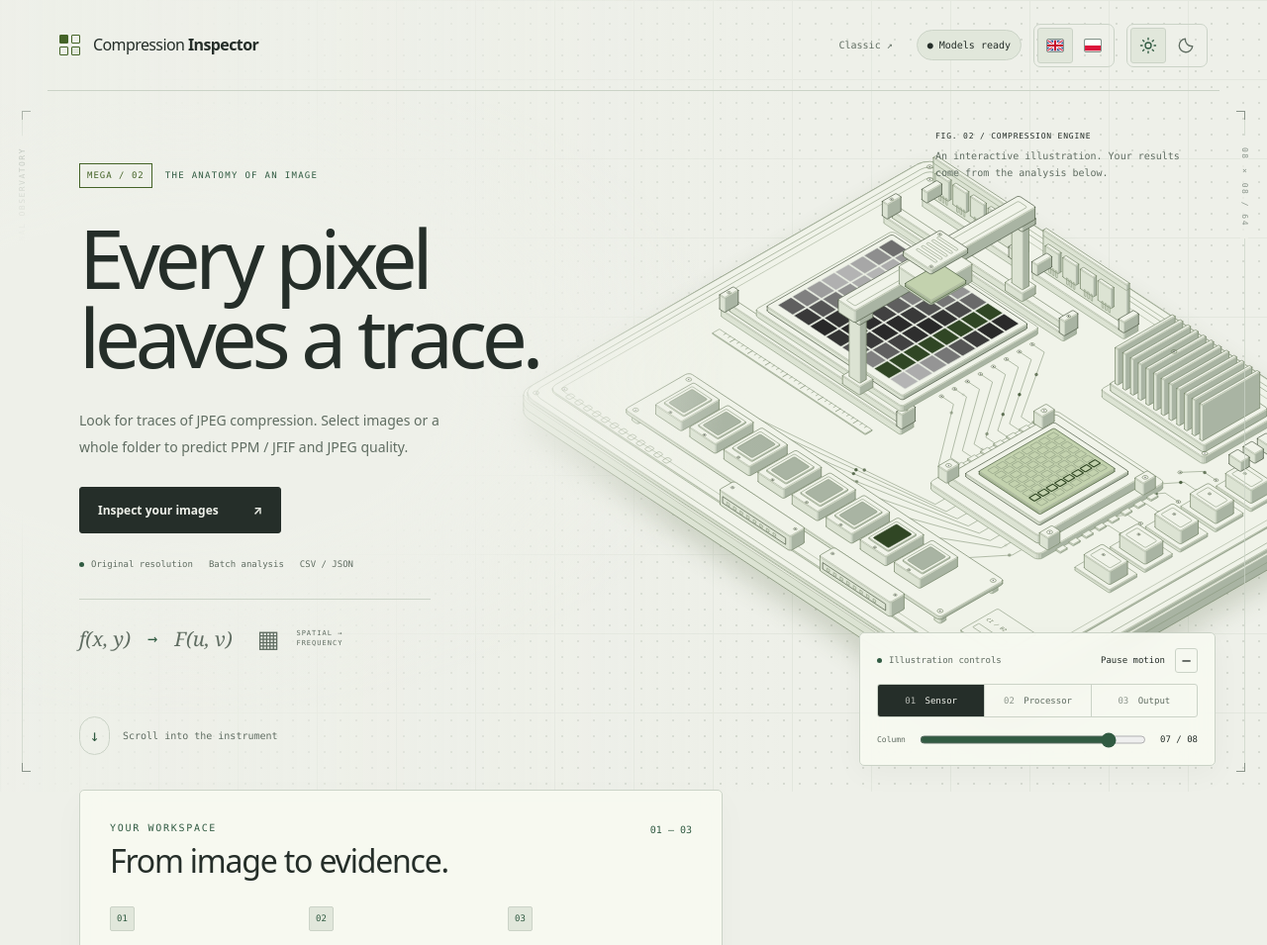
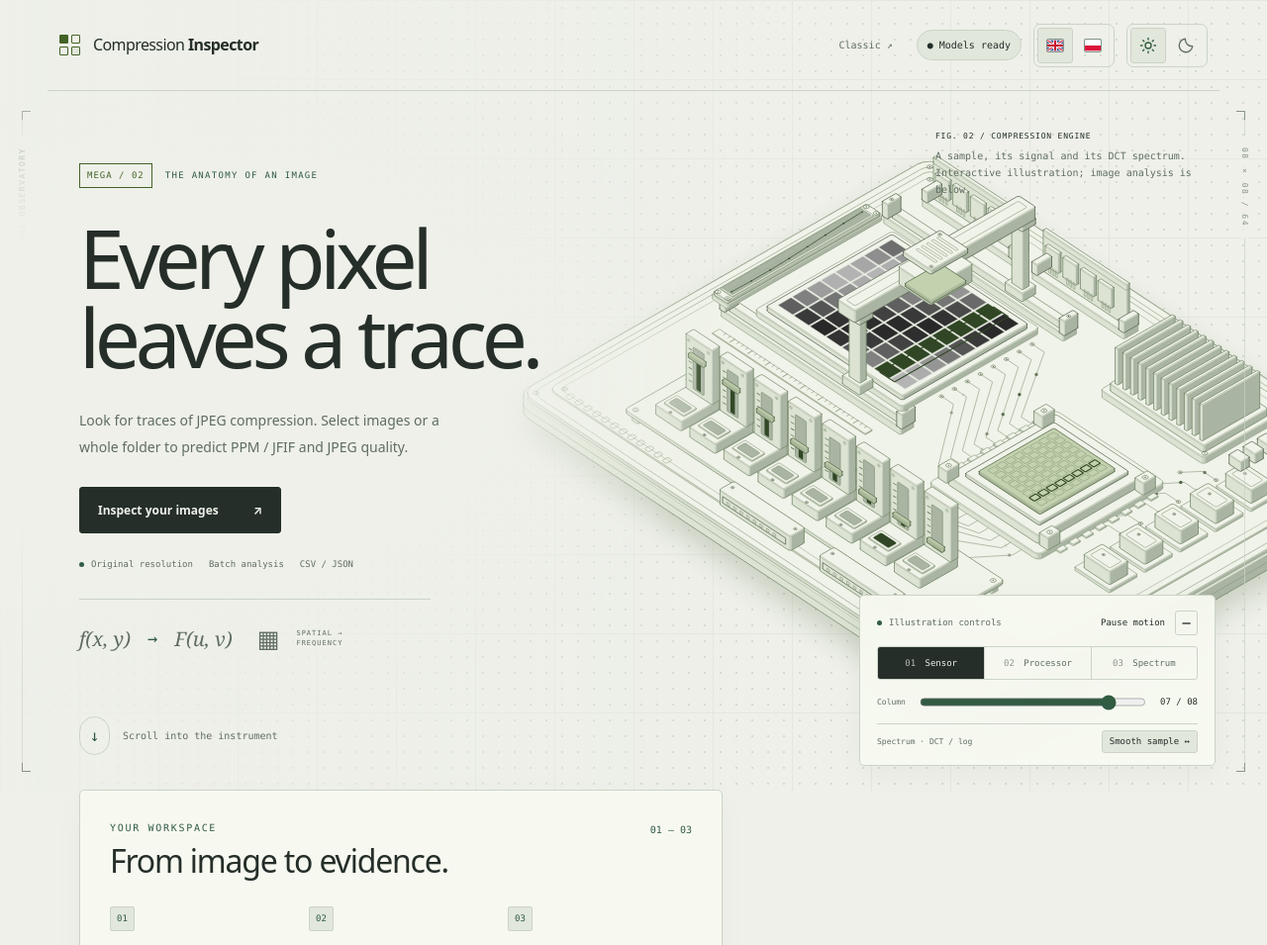
Before and after one commit to Macsok/JPEG-Compression-Traces-in-Facial-Biometrics, a Flask app: page / in a window 1280 px wide. Shown: the top 955 px of the page at 99% size. Run offline with Flask 3, Linux system fonts and the light colour scheme; parts of the project's set-up code (start-up, migrations or seed data) failed here and were passed over; some libraries are stand-ins or nearby versions.

Commit message:
Refine background with interactive signal spectrum and simplify report

```diff
--- a/compression-web/app/static/app.js
+++ b/compression-web/app/static/app.js
@@ -49,34 +49,28 @@
   row.append(td); return td;
 }
 function errorText(result) { return t('error.' + (result.error_code || 'server'), result.error_params || {}); }
-function confidenceText(result) {
-  if (result.classification_diagnostics?.status === 'baseline') return t('confidenceUnsupported');
-  // Avoid turning a near-one probability into a claim of absolute certainty.
-  return result.confidence > 99.9 ? '>' + number(99.9, 1) + '%' : number(result.confidence, 3) + '%';
-}
 function addResult(result) {
   const row = document.createElement('tr');
   const name = cell(row, result.filename);
   if (result.thumbnail) {
     const img = document.createElement('img'); img.src = result.thumbnail; img.alt = ''; img.loading = 'lazy'; name.prepend(img);
   }
-  if (!result.success) { const td = cell(row, errorText(result)); td.colSpan = 4; }
+  if (!result.success) { const td = cell(row, errorText(result)); td.colSpan = 3; }
   else {
     const label = cell(row, ''); const badge = document.createElement('span');
     badge.className = 'badge ' + result.format.toLowerCase(); badge.textContent = result.format; label.append(badge);
-    const confidence = cell(row, confidenceText(result));
-    confidence.title = t('confidenceExplanation');
-    if (result.classification_diagnostics?.status === 'baseline') {
-      confidence.className = 'confidence-unsupported';
-      const note = document.createElement('small'); note.textContent = t('confidenceBaseline'); confidence.append(note);
-    }
     const quality = cell(row, number(result.predicted_quality, 1), 'quality');
     if (result.format === 'PPM') { const note = document.createElement('small'); note.textContent = t('ppmNote'); quality.append(note); }
     const details = document.createElement('details'); const summary = document.createElement('summary'); summary.textContent = t('featureDetails');
     const pre = document.createElement('pre');
     pre.textContent = `${t('probabilities')}:\n${JSON.stringify(result.probabilities, null, 2)}\n\n${t('indicators')}:\n${JSON.stringify(result.indicators, null, 2)}\n\n${t('width')}: ${result.width}\n${t('height')}: ${result.height}\n${t('duration')}: ${number(result.elapsed_seconds, 3)}`;
     if (result.classification_diagnostics) pre.textContent += `\n\n${t('confidenceDiagnostics')}:\n${JSON.stringify(result.classification_diagnostics, null, 2)}`;
-    details.append(summary, pre); cell(row, '').append(details);
+    details.append(summary);
+    if (result.classification_diagnostics?.status === 'baseline') {
+      const note = document.createElement('p'); note.className = 'confidence-unsupported';
+      note.textContent = t('confidenceUnsupported') + '. ' + t('confidenceBaseline'); details.append(note);
+    }
+    details.append(pre); cell(row, '').append(details);
   }
   $('results').append(row);
 }
--- /dev/null
+++ b/compression-web/app/static/engine-signal.mjs
@@ -0,0 +1,21 @@
+// Illustrative pixels and their spectrum; independent of the inference models.
+export function samplePixel(column, row, detailed = false) {
+  const smooth = 110 + 70 * Math.sin(column * .64 + row * .48);
+  return Math.round(Math.max(0, Math.min(255,
+    smooth + (detailed ? 65 * Math.cos(row * 2.7 + column * 1.8) : 0))));
+}
+
+export function columnSignal(position, detailed = false) {
+  const left = Math.min(6, Math.floor(position)), mix = position - left;
+  return Array.from({length: 8}, (_, row) =>
+    samplePixel(left, row, detailed) * (1 - mix) + samplePixel(left + 1, row, detailed) * mix);
+}
+
+export function spectrum(samples) {
+  return samples.map((_, frequency) => {
+    const coefficient = samples.reduce((sum, value, i) =>
+      sum + value * Math.cos(Math.PI * (i + .5) * frequency / 8), 0)
+      * (frequency === 0 ? Math.sqrt(1 / 8) : Math.sqrt(2 / 8));
+    return Math.log1p(Math.abs(coefficient)) / Math.log1p(255 * Math.sqrt(8));
+  });
+}
--- a/compression-web/app/static/engine.js
+++ b/compression-web/app/static/engine.js
@@ -1,4 +1,5 @@
 'use strict';
+import { samplePixel, columnSignal, spectrum } from './engine-signal.mjs';
 
 // A decorative instrument with one shared scan model, independent of inference.
 (() => {
@@ -12,6 +13,14 @@
   const toggle = document.getElementById('engine-toggle');
   const settings = document.getElementById('engine-settings');
   const dock = document.querySelector('.engine-dock');
+  const reticle = document.getElementById('engine-reticle');
+  const pattern = document.getElementById('engine-pattern');
+  const cursors = [...scene.querySelectorAll('[data-spectrum-cursor]')];
+  const fills = [...scene.querySelectorAll('[data-spectrum-fill]')];
+  const pixels = [...scene.querySelectorAll('[data-pixel]')].map(el => ({el, at:el.dataset.pixel.split(',').map(Number)}));
+  const scope = document.getElementById('engine-scope-trace');
+  const scopePoints = [...scene.querySelectorAll('[data-scope-point]')];
+  const [zx,zy] = document.getElementById('engine-svg').dataset.liftVector.split(',').map(Number);
   const presets = [...document.querySelectorAll('[data-engine-view]')];
   const columns = [...scene.querySelectorAll('[data-engine-column]')];
   const die = [...scene.querySelectorAll('[data-engine-die]')];
@@ -29,6 +38,7 @@
   let focus=0, focusTarget=0, pointerX=0, pointerY=0, x=0, y=0;
   let manual=false, sliderFocused=false, forceDraw=true;
   let compactZone=false;
+  let detailed=false, signalBlend=0, lastPixelBlend=-1, signalKey='';
   const views=[{x:0,y:0,s:1},{x:-100,y:30,s:1.12},{x:-65,y:-75,s:1.08}];
   let pose={...views[0]};
   let cameraTransform='';
@@ -71,6 +81,30 @@
     }
     position=reduced.matches ? target : follow(position,target,dt,.18);
     bridge.setAttribute('transform',`translate(${position*14.6*vx} ${position*14.6*vy})`);
+    reticle.setAttribute('transform',`translate(${position*14.6*vx} ${position*14.6*vy})`);
+    signalBlend=reduced.matches ? Number(detailed) : follow(signalBlend,Number(detailed),dt,.22);
+    const key=`${position.toFixed(4)},${signalBlend.toFixed(4)}`;
+    if (key!==signalKey) {
+      signalKey=key;
+      const smooth=columnSignal(position), texture=columnSignal(position,true);
+      const samples=smooth.map((value,i)=>value+(texture[i]-value)*signalBlend);
+      spectrum(samples).forEach((level,i)=>{
+        const lift=level*28;
+        cursors[i].setAttribute('transform',`translate(${(zx*lift).toFixed(3)} ${(zy*lift).toFixed(3)})`);
+        fills[i].setAttribute('y',(-24-lift).toFixed(3));
+        fills[i].setAttribute('height',(1+lift).toFixed(3));
+      });
+      const points=samples.map((value,i)=>[2+i*114/7,9-value/255*8]);
+      scope.setAttribute('d',points.map(([x,y],i)=>`${i?'L':'M'}${x.toFixed(3)} ${y.toFixed(3)}`).join(''));
+      points.forEach(([x,y],i)=>{scopePoints[i].setAttribute('cx',x);scopePoints[i].setAttribute('cy',y);});
+      if (signalBlend!==lastPixelBlend) {
+        lastPixelBlend=signalBlend;
+        pixels.forEach(({el,at:[col,row]})=>{
+          const value=Math.round(samplePixel(col,row)*(1-signalBlend)+samplePixel(col,row,true)*signalBlend);
+          el.setAttribute('fill',`rgb(${value},${value},${value})`);
+        });
+      }
+    }
     const current=Math.max(0,Math.min(7,Math.round(position)));
     if (current!==activeColumn || forceDraw) {
       activeColumn=current;
@@ -102,7 +136,7 @@
       packets.forEach(({dot})=>dot.setAttribute('opacity','0'));
     }
     forceDraw=false;
-    return animate || Math.abs(position-target)>.001 || (!reduced.matches && Math.abs(focus-focusTarget)>.001) || Math.abs(x)>.01 || Math.abs(y)>.01;
+    return animate || Math.abs(signalBlend-Number(detailed))>.001 || Math.abs(position-target)>.001 || (!reduced.matches && Math.abs(focus-focusTarget)>.001) || Math.abs(x)>.01 || Math.abs(y)>.01;
   }
   function tick(now) {
     frame=0;
@@ -127,6 +161,13 @@
     forceDraw=true; controls(); run();
   });
   toggle.addEventListener('click',()=>collapse(!settings.hidden));
+  pattern.addEventListener('click',()=>{
+    detailed=!detailed;
+    pattern.setAttribute('aria-pressed',String(detailed));
+    pattern.dataset.i18n=detailed ? 'enginePatternDetailed' : 'enginePatternSmooth';
+    pattern.textContent=t(pattern.dataset.i18n);
+    forceDraw=true; run();
+  });
   presets.forEach(button=>button.addEventListener('click',()=>{
     focusTarget=Number(button.dataset.engineView);
     // In reduced motion, an explicit camera choice changes immediately.
--- a/compression-web/app/static/i18n.js
+++ b/compression-web/app/static/i18n.js
@@ -4,9 +4,10 @@
     classicVersion: 'Classic ↗', megaVersion: 'MEGA ↗',
     megaEyebrow: 'THE ANATOMY OF AN IMAGE', megaHeadline: 'Every pixel\nleaves a trace.',
     scrollExplore: 'Scroll into the instrument', engineFigure: 'FIG. 02 / COMPRESSION ENGINE',
-    engineCaption: 'An interactive illustration. Your results come from the analysis below.',
+    engineCaption: 'A sample, its signal and its DCT spectrum. Interactive illustration; image analysis is below.',
+    engineSpectrum: 'Spectrum · DCT / log', enginePatternSmooth: 'Smooth sample ↔', enginePatternDetailed: 'Detailed sample ↔', enginePatternHint: 'Change the illustrative sample and watch its spectrum',
     engineControls: 'Illustration controls', engineView: 'Instrument view',
-    engineSensor: 'Sensor', engineCore: 'Processor', engineOutput: 'Output',
+    engineSensor: 'Sensor', engineCore: 'Processor', engineOutput: 'Spectrum',
     enginePause: 'Pause motion', enginePlay: 'Resume motion',
     engineHideControls: 'Hide illustration controls', engineShowControls: 'Show illustration controls',
     heroAction: 'Inspect your images', originalResolution: 'Original resolution', batchAnalysis: 'Batch analysis',
@@ -54,9 +55,10 @@
     classicVersion: 'Klasyczna ↗', megaVersion: 'MEGA ↗',
     megaEyebrow: 'ANATOMIA OBRAZU', megaHeadline: 'Każdy piksel\nzostawia ślad.',
     scrollExplore: 'Przewiń i zajrzyj do środka', engineFigure: 'RYS. 02 / MODUŁ KOMPRESJI',
-    engineCaption: 'Interaktywna ilustracja. Wyniki pochodzą z analizy poniżej.',
+    engineCaption: 'Próbka, jej sygnał i widmo DCT. Interaktywna ilustracja; analiza obrazów znajduje się poniżej.',
+    engineSpectrum: 'Widmo · DCT / log', enginePatternSmooth: 'Łagodna próbka ↔', enginePatternDetailed: 'Detale próbki ↔', enginePatternHint: 'Zmień przykładową matrycę i obserwuj jej widmo',
     engineControls: 'Sterowanie ilustracją', engineView: 'Widok instrumentu',
-    engineSensor: 'Matryca', engineCore: 'Procesor', engineOutput: 'Wyjście',
+    engineSensor: 'Matryca', engineCore: 'Procesor', engineOutput: 'Widmo',
     enginePause: 'Zatrzymaj ruch', enginePlay: 'Wznów ruch',
     engineHideControls: 'Zwiń sterowanie ilustracją', engineShowControls: 'Rozwiń sterowanie ilustracją',
     heroAction: 'Sprawdź swoje obrazy', originalResolution: 'Oryginalna rozdzielczość', batchAnalysis: 'Analiza wielu plików',
--- a/compression-web/app/static/mega.css
+++ b/compression-web/app/static/mega.css
@@ -34,13 +34,13 @@
 .engine-scene.iso[data-theme="light"] {
   --anatomy-paper: #dee4d8; --anatomy-top: #f0f3e9; --anatomy-face: #e9eee1;
   --anatomy-shade-0: #a9b4a3; --anatomy-shade-1: #bec8b6; --anatomy-shade-2: #ced6c6; --anatomy-shade-3: #dce3d3;
-  --anatomy-hi: #34422d; --anatomy-mid: #67775a; --anatomy-lo: #88977c; --anatomy-faint: #a3af98;
+  --anatomy-hi: #34422d; --anatomy-mid: #596f4e; --anatomy-lo: #88977c; --anatomy-faint: #a3af98;
   --anatomy-lit: #304624; --anatomy-lit-top: #c3d2ae; --anatomy-lit-shade: #a5b593;
   --anatomy-halo: #61714e; --anatomy-halo-opacity: .24;
 }
 .engine-scene.iso[data-theme="dark"] {
-  --anatomy-paper: #20271e; --anatomy-top: #343e2d; --anatomy-face: #3d4933;
-  --anatomy-shade-0: #11170e; --anatomy-shade-1: #1c2317; --anatomy-shade-2: #252e1f; --anatomy-shade-3: #2c3625;
+  --anatomy-paper: #20271e; --anatomy-top: #3b4832; --anatomy-face: #445338;
+  --anatomy-shade-0: #11170e; --anatomy-shade-1: #1c2317; --anatomy-shade-2: #252e1f; --anatomy-shade-3: #303d29;
   --anatomy-hi: #b5c49b; --anatomy-mid: #81916b; --anatomy-lo: #586548; --anatomy-faint: #414d35;
   --anatomy-lit: #e1edcb; --anatomy-lit-top: #8eaa68; --anatomy-lit-shade: #657d4b;
   --anatomy-halo: #030602; --anatomy-halo-opacity: .6;
@@ -169,7 +169,7 @@
   .mega .hero-copy::before { inset: -55px -20px -75px -35px; background: linear-gradient(180deg,var(--paper) 65%,transparent); opacity: .97; }
   .mega .hero-facts { gap: 12px; }
   .hero-notation { display: none; }
-  .hero-bottom { bottom: 25px; align-items: flex-start; }
+  .hero-bottom { bottom: 25px; align-items: flex-start; background: var(--panel); padding: 12px; border: 1px solid var(--line); border-radius: 4px; }
   .hero-bottom p { position: static; margin: 0; max-width: 220px; font-size: 9px; }
   .mega .workspace,.mega .explanation { width: 100%; backdrop-filter: blur(10px); }
   .mega .explanation { grid-template-columns: 1fr 1fr; }
@@ -220,3 +220,15 @@
 @media (prefers-reduced-motion: reduce) {
   .mega html { scroll-behavior: auto; }
 }
+
+/* Inset signal scope and a bank of physical spectrum indicators. */
+.engine-scope-glass,.engine-meter-track { fill: var(--anatomy-shade-0); stroke: var(--anatomy-lo); stroke-width: .55; }
+.engine-scope-grid { fill: none; stroke: var(--anatomy-lo); stroke-width: .25; opacity: .6; }
+.engine-scope-trace { fill: none; stroke: var(--anatomy-lit); stroke-width: .7; stroke-linejoin: round; }
+.engine-scope-point,.engine-meter-fill { fill: var(--anatomy-lit); }
+.engine-meter-tick { fill: var(--anatomy-mid); }
+.engine-meter-screw { fill: none; stroke: var(--anatomy-lo); stroke-width: .5; }
+#engine-reticle .iso-line { stroke: var(--anatomy-lit); stroke-width: 1.1; }
+.engine-signal-control { display: flex; justify-content: space-between; gap: 12px; align-items: center; border-top: 1px solid var(--line); margin-top: 8px; padding-top: 6px; font: 8px/1.5 var(--mono); color: var(--muted); }
+.engine-signal-control button { padding: 4px 7px; background: var(--soft); color: var(--ink); font: 9px/1.4 var(--mono); border: 1px solid var(--line); }
+.engine-signal-control button[aria-pressed="true"] { border-color: var(--green); }
--- a/compression-web/app/static/style.css
+++ b/compression-web/app/static/style.css
@@ -25,5 +25,4 @@
 @media(max-width:850px){header{flex-wrap:wrap}.header-controls{margin-left:auto;gap:12px}}@media(max-width:450px){.header-controls{width:100%;justify-content:flex-start}.header-controls .status{max-width:none;width:100%}}
 .icon-switch{display:flex;gap:4px;padding:4px;border:1px solid var(--line);border-radius:12px;background:var(--surface)}.icon-button{display:inline-flex;align-items:center;justify-content:center;width:44px;height:44px;padding:9px;border:2px solid transparent;border-radius:8px;background:transparent;color:var(--muted);line-height:1}.icon-button[aria-pressed="true"]{background:#e7f3e6;border-color:#398052;color:#21614c}.icon-button:hover{background:#edf1eb;filter:none}.icon-button:focus-visible{outline:3px solid #b49c4e;outline-offset:2px}.flag-icon{display:block;width:26px;height:18px;border:1px solid #84948c;border-radius:2px;overflow:hidden}.theme-icon{display:block;width:24px;height:24px;fill:none;stroke:currentColor;stroke-width:1.8;stroke-linecap:round;stroke-linejoin:round}[data-theme="dark"] .icon-button[aria-pressed="true"]{background:#294b35;border-color:#8ed6ad;color:#bce8c6}[data-theme="dark"] .icon-button:hover{background:#30483a}
 
-.confidence-unsupported { font-weight: 650; }
-.confidence-unsupported small { display: block; min-width: 150px; max-width: 230px; margin-top: 6px; font-weight: 400; color: var(--muted); line-height: 1.5; white-space: normal; }
+.confidence-unsupported { max-width: 36em; font-size: 12px; color: var(--muted); line-height: 1.6; }
--- a/compression-web/app/templates/index-classic.html
+++ b/compression-web/app/templates/index-classic.html
@@ -87,7 +87,7 @@
         <div id="histogram"></div>
         <p id="histogram-note" class="hint"></p>
       </section>
-      <div class="table-wrap"><table><thead><tr><th data-i18n="image">Image</th><th data-i18n="prediction">Prediction</th><th data-i18n="confidence">Model probability</th><th data-i18n="quality">JPEG quality</th><th data-i18n="details">Details</th></tr></thead><tbody id="results"></tbody></table></div>
+      <div class="table-wrap"><table><thead><tr><th data-i18n="image">Image</th><th data-i18n="prediction">Prediction</th><th data-i18n="quality">JPEG quality</th><th data-i18n="details">Details</th></tr></thead><tbody id="results"></tbody></table></div>
     </section>
     <aside class="explanation"><div><p class="eyebrow" data-i18n="fieldNotes">FIELD NOTES</p><h2 data-i18n="interpreting">How to read the results</h2></div><div><h3 data-i18n="formatNote">A signature in the pixels</h3><p data-i18n="explanationFormat">JFIF indicates features typical of JPEG compression, while PPM indicates features typical of uncompressed images in the training set. This is a prediction from pixels, not a reading of the file format.</p></div><div><h3 data-i18n="qualityNote">An estimate, with context</h3><p data-i18n="explanationQuality">JPEG quality is a model estimate, not a camera setting or a visual rating. For PPM predictions, quality is indicative only. Confidence applies to the PPM / JFIF classification and does not guarantee accuracy.</p></div></aside>
     <footer data-i18n="footer">All images are processed locally. This application was generated using AI.</footer>
--- a/compression-web/app/templates/index.html
+++ b/compression-web/app/templates/index.html
@@ -13,7 +13,7 @@
   <script defer src="{{ url_for('static', filename='i18n.js') }}"></script>
   <script defer src="{{ url_for('static', filename='histogram.js') }}"></script>
   <script defer src="{{ url_for('static', filename='app.js') }}"></script>
-  <script defer src="{{ url_for('static', filename='engine.js') }}"></script>
+  <script type="module" src="{{ url_for('static', filename='engine.js') }}"></script>
 </head>
 <body class="mega">
   <div class="ambient-grid" aria-hidden="true"></div>
@@ -55,7 +55,7 @@
     <div class="hero-facts"><span><i aria-hidden="true"></i><span data-i18n="originalResolution">Original resolution</span></span><span data-i18n="batchAnalysis">Batch analysis</span><span>CSV / JSON</span></div>
     <div class="hero-notation" aria-hidden="true"><span>f(x, y)</span><b>→</b><span>F(u, v)</span><span class="notation-grid">▦</span><small>SPATIAL → FREQUENCY</small></div>
     </div>
-    <div class="hero-bottom"><a href="#workspace" class="scroll-cue"><span aria-hidden="true">↓</span><span data-i18n="scrollExplore">Scroll into the instrument</span></a><p><span class="eyebrow" data-i18n="engineFigure">FIG. 02 / COMPRESSION ENGINE</span><span data-i18n="engineCaption">An interactive illustration. Your results come from the analysis below.</span></p></div>
+    <div class="hero-bottom"><a href="#workspace" class="scroll-cue"><span aria-hidden="true">↓</span><span data-i18n="scrollExplore">Scroll into the instrument</span></a><p><span class="eyebrow" data-i18n="engineFigure">FIG. 02 / COMPRESSION ENGINE</span><span data-i18n="engineCaption">A sample, its signal and its DCT spectrum. Interactive illustration; image analysis is below.</span></p></div>
     </section>
     <section class="workspace" id="workspace" aria-labelledby="workspace-title">
     <div class="section-heading"><div><p class="eyebrow" data-i18n="workspaceLabel">YOUR WORKSPACE</p><h2 id="workspace-title" data-i18n="workspaceTitle">From image to evidence.</h2></div><span class="section-index">01 — 03</span></div>
@@ -87,7 +87,7 @@
         <div id="histogram"></div>
         <p id="histogram-note" class="hint"></p>
       </section>
-      <div class="table-wrap"><table><thead><tr><th data-i18n="image">Image</th><th data-i18n="prediction">Prediction</th><th data-i18n="confidence">Model probability</th><th data-i18n="quality">JPEG quality</th><th data-i18n="details">Details</th></tr></thead><tbody id="results"></tbody></table></div>
+      <div class="table-wrap"><table><thead><tr><th data-i18n="image">Image</th><th data-i18n="prediction">Prediction</th><th data-i18n="quality">JPEG quality</th><th data-i18n="details">Details</th></tr></thead><tbody id="results"></tbody></table></div>
     </section>
     <aside class="explanation"><div><p class="eyebrow" data-i18n="fieldNotes">FIELD NOTES</p><h2 data-i18n="interpreting">How to read the results</h2></div><div><h3 data-i18n="formatNote">A signature in the pixels</h3><p data-i18n="explanationFormat">JFIF indicates features typical of JPEG compression, while PPM indicates features typical of uncompressed images in the training set. This is a prediction from pixels, not a reading of the file format.</p></div><div><h3 data-i18n="qualityNote">An estimate, with context</h3><p data-i18n="explanationQuality">JPEG quality is a model estimate, not a camera setting or a visual rating. For PPM predictions, quality is indicative only. Confidence applies to the PPM / JFIF classification and does not guarantee accuracy.</p></div></aside>
     <footer data-i18n="footer">All images are processed locally. This application was generated using AI.</footer>
@@ -95,8 +95,9 @@
   <aside class="engine-dock" aria-label="Illustration controls" data-i18n-aria="engineControls">
     <div class="engine-dock-heading"><span class="engine-live-dot" aria-hidden="true"></span><span data-i18n="engineControls">Illustration controls</span><button id="engine-pause" type="button" aria-pressed="false" data-i18n="enginePause">Pause motion</button><button type="button" id="engine-toggle" aria-expanded="true" aria-controls="engine-settings" aria-label="Hide illustration controls" data-i18n-aria="engineHideControls" title="Hide illustration controls" data-i18n-title="engineHideControls">−</button></div>
     <div id="engine-settings">
-    <div class="engine-presets" role="group" data-i18n-aria="engineView" aria-label="Instrument view"><button type="button" data-engine-view="0" aria-pressed="true"><span>01</span> <span data-i18n="engineSensor">Sensor</span></button><button type="button" data-engine-view="1" aria-pressed="false"><span>02</span> <span data-i18n="engineCore">Processor</span></button><button type="button" data-engine-view="2" aria-pressed="false"><span>03</span> <span data-i18n="engineOutput">Output</span></button></div>
+    <div class="engine-presets" role="group" data-i18n-aria="engineView" aria-label="Instrument view"><button type="button" data-engine-view="0" aria-pressed="true"><span>01</span> <span data-i18n="engineSensor">Sensor</span></button><button type="button" data-engine-view="1" aria-pressed="false"><span>02</span> <span data-i18n="engineCore">Processor</span></button><button type="button" data-engine-view="2" aria-pressed="false"><span>03</span> <span data-i18n="engineOutput">Spectrum</span></button></div>
     <div class="engine-range"><label for="engine-column" data-i18n="column">Column</label><input id="engine-column" type="range" min="1" max="8" value="1" step="1"><output for="engine-column" id="engine-readout" aria-live="off" data-readout>01 / 08</output></div>
+    <div class="engine-signal-control"><span data-i18n="engineSpectrum">Spectrum · DCT / log</span><button id="engine-pattern" type="button" aria-pressed="false" data-i18n="enginePatternSmooth" data-i18n-title="enginePatternHint" title="Change the illustrative sample and watch its spectrum">Smooth sample ↔</button></div>
     </div>
   </aside>
 </body>
```
Also changed, not shown: compression-web/VALIDATION.md (+23 -0 lines), compression-web/tests/engine_browser.json (+25 -1 lines), compression-web/tests/engine_signal.mjs (added, +18 -0 lines), compression-web/tests/localization.cjs (+3 -4 lines), compression-web/tools/anatomy/MEGA.md (+17 -0 lines), compression-web/tools/build-engine.mjs (+29 -6 lines), compression-web/README.md, compression-web/app/templates/engine.svg.
